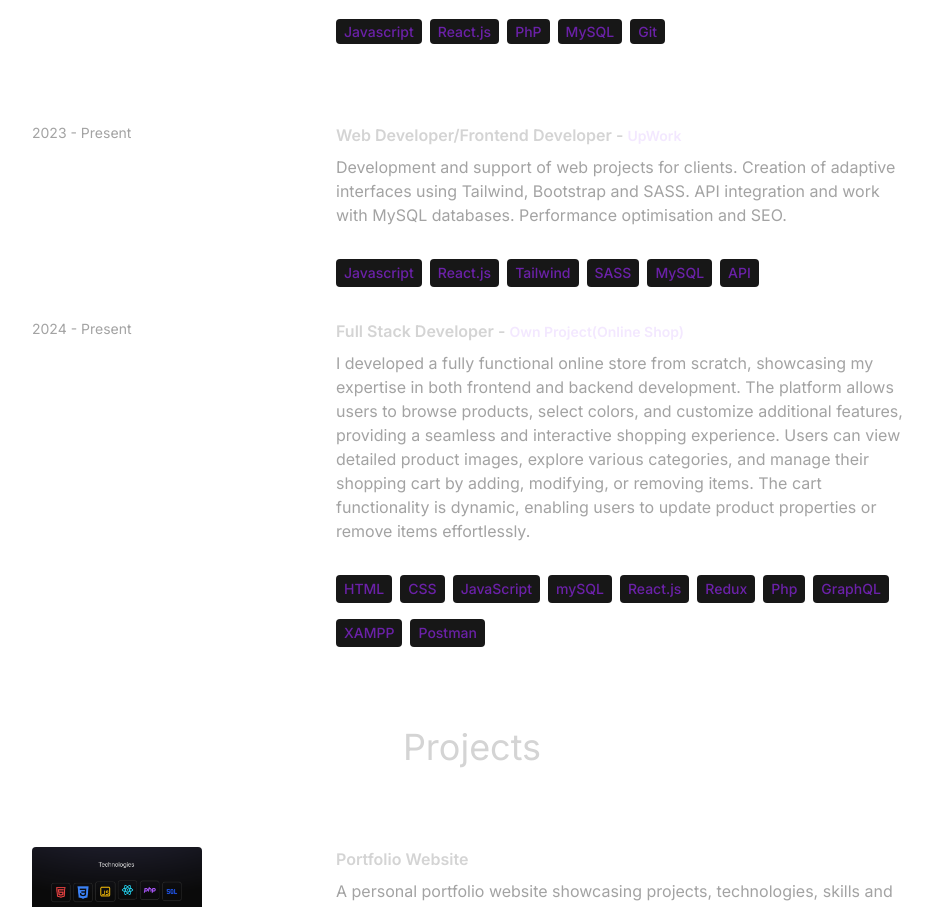
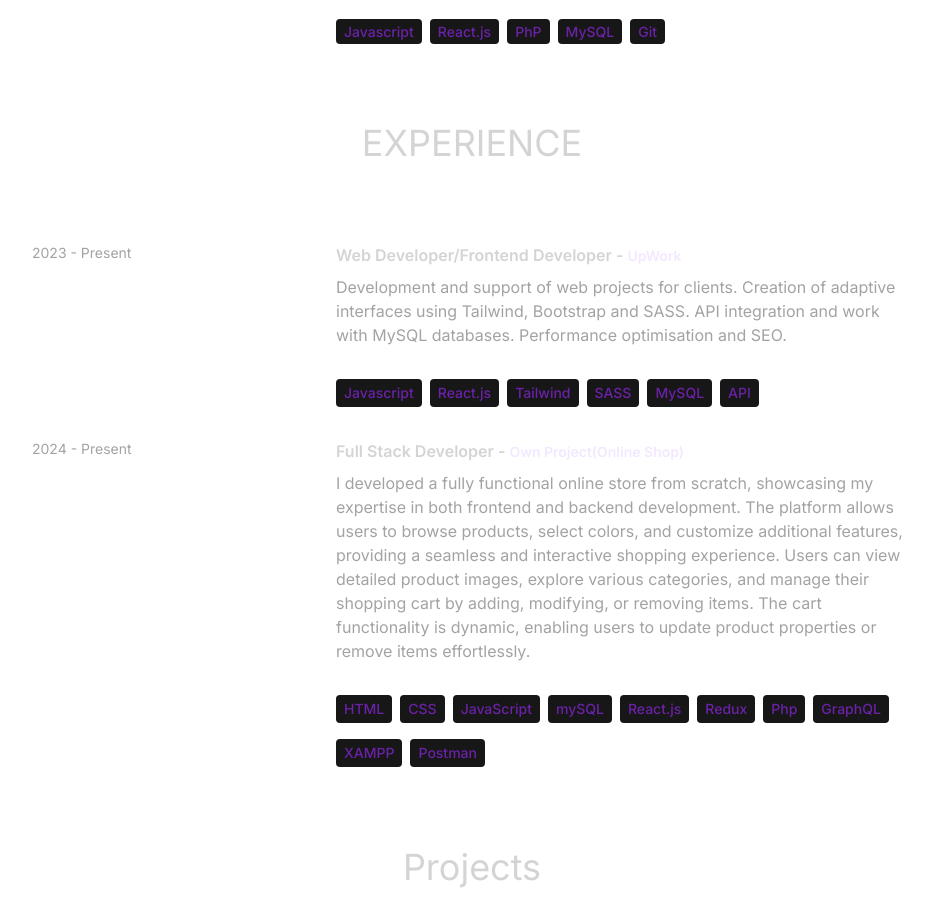
Before and after one commit to Khusan-Khujakeldiev/portfolio-website, a React (Vite) app: page / in a window 1280 px wide. Shown: the part 2420-3327 px from the top of the page, without its empty margins (168-1100 px from the left). Built offline with nearby package versions, Linux system fonts and the light colour scheme.

Commit message:
Add removed H1 in experince component

```diff
--- a/src/components/Experience.jsx
+++ b/src/components/Experience.jsx
@@ -9,7 +9,9 @@ function Experience() {
         initial={{ opacity: 0, y: -100 }}
         transition={{ duration: 0.5 }}
         className=" my-20 text-center text-4xl"
-      ></motion.h1>
+      >
+        EXPERIENCE
+      </motion.h1>
       <div>
         {EXPERIENCES.map((experience, index) => (
           <div key={index} className=" mb-8 flex flex-wrap lg:justify-center">
```
